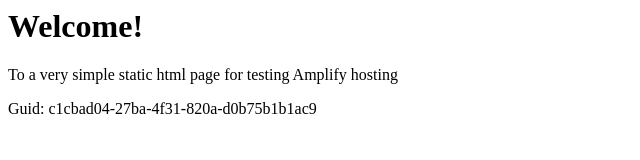
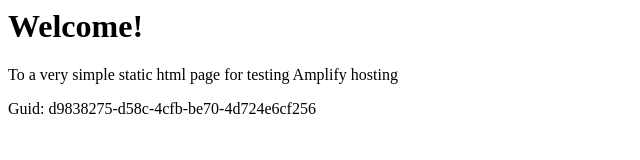
Before and after one commit to aws-aemilia-nrt/Github-PR-Commit-Integration-Test-DoNotTouch-Gith-BKMSSQOA-v1-preprod-ap-northeast-1, a website: page src/index.html in a window 1280 px wide. Shown: the full height of the page, 0-640 px from the left. Drawn offline with Linux system fonts and the light colour scheme.

Commit message:
commit from integ tests

```diff
--- a/src/index.html
+++ b/src/index.html
@@ -12,6 +12,6 @@
 <body>
     <h1>Welcome!</h1>
     <p>To a very simple static html page for testing Amplify hosting</p>
-    <p>Guid: c1cbad04-27ba-4f31-820a-d0b75b1b1ac9</p></body>
+    <p>Guid: d9838275-d58c-4cfb-be70-4d724e6cf256</p></body>
 
 </html>
```
